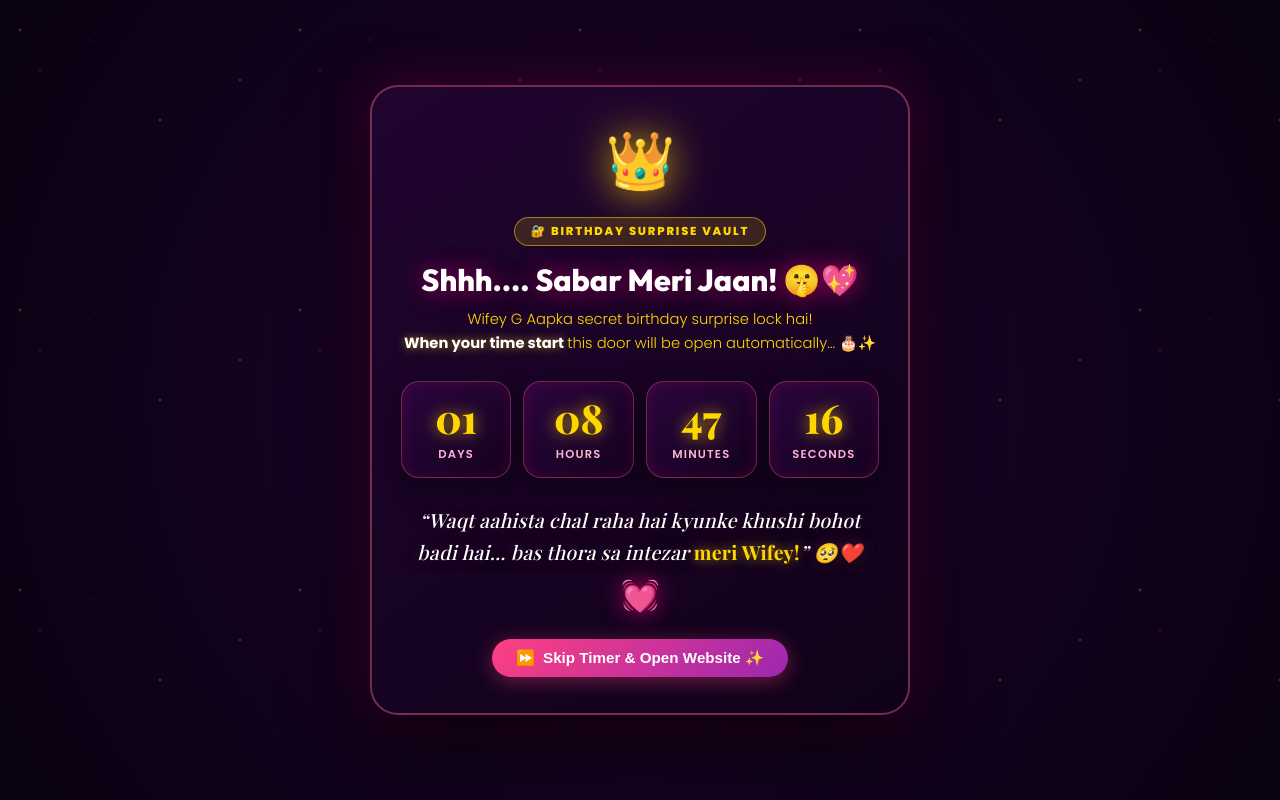
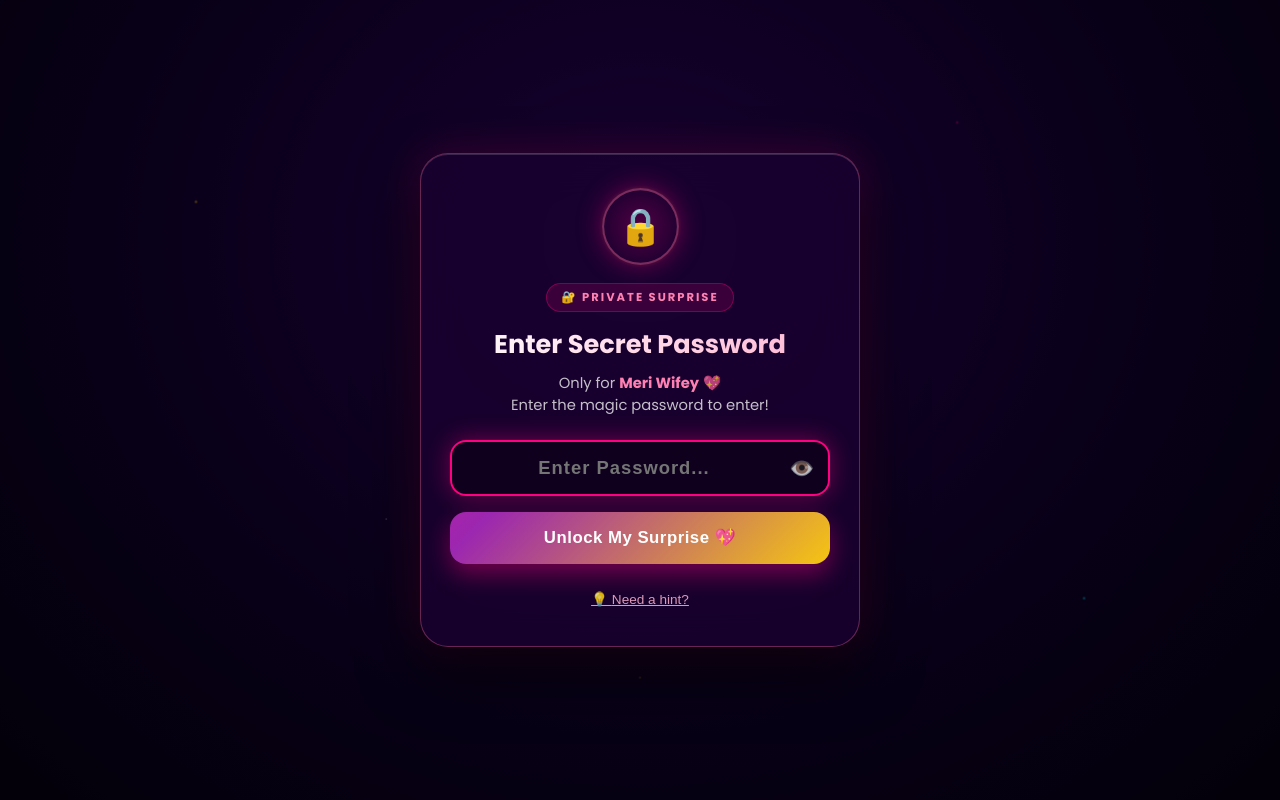
Before and after one commit to mehboobwaqar/birthday, a Next.js app: page / in a window 1280 px wide. Built offline with nearby package versions, Linux system fonts and the light colour scheme.

Commit message:
🔐 Set password to 'nono' (replacing MianG) & keep skip button on countdown timer

```diff
--- a/src/app/page.tsx
+++ b/src/app/page.tsx
@@ -6,7 +6,7 @@ import { useEffect, useState, useCallback, useRef, useMemo } from "react";
 const BIRTHDAY_NAME = "Laiba Ahmad";
 const BIRTHDAY_DATE = new Date("2003-09-10");
 const BIRTHDAY_YEAR = 2026;
-const SECRET_PASSWORD = "MianG";
+const SECRET_PASSWORD = "nono";
 
 // ─── Audio Tone Effects (Web Audio API) ───
 function playAudioCue(type: "success" | "wrong" | "kiss" | "twinkle") {
@@ -1732,7 +1732,7 @@ function PasswordGate({ onUnlock }: { onUnlock: () => void }) {
                     And if you really know, you don&apos;t need any hint! 💖
                     <br />
                     <span style={{ display: "inline-block", marginTop: "4px", color: "#ffd700" }}>
-                      <em>(Jo aap mujhe pyaar se bulati ho... Starts with <strong>M</strong>)</em>
+                      <em>(Aapka aur mera pyara secret word... Starts with <strong>N</strong> 💕)</em>
                     </span>
                   </p>
                 </div>
@@ -1768,7 +1768,7 @@ function EnvelopeIntro({ onOpen }: { onOpen: () => void }) {
 
 // ─── Main Page ───
 export default function BirthdayPage() {
-  const [isPasswordVerified] = useState(true); // Password disabled/none for now
+  const [isPasswordVerified, setIsPasswordVerified] = useState(false);
   const [isMidnightUnlocked, setIsMidnightUnlocked] = useState(false);
   const [envelopeOpened, setEnvelopeOpened] = useState(false);
   const [sessionKey, setSessionKey] = useState(0);
@@ -1776,13 +1776,16 @@ export default function BirthdayPage() {
 
   useEffect(() => {
     try {
+      if (sessionStorage.getItem("miang_password_verified") === "true") {
+        setIsPasswordVerified(true);
+      }
       if (sessionStorage.getItem("miang_midnight_bypassed") === "true" || isMidnightPassed()) {
         setIsMidnightUnlocked(true);
       }
     } catch { }
   }, []);
 
-  const isFullyUnlocked = isMidnightUnlocked;
+  const isFullyUnlocked = isPasswordVerified && isMidnightUnlocked;
 
   // Lock body scroll and keep viewport at top when website is not fully unlocked
   useEffect(() => {
@@ -1833,6 +1836,17 @@ export default function BirthdayPage() {
     setTimeout(() => fireConfetti(), 900);
   }, [fireConfetti]);
 
+  const handlePasswordVerified = useCallback(() => {
+    try {
+      sessionStorage.setItem("miang_password_verified", "true");
+    } catch { }
+    setIsPasswordVerified(true);
+    if (sessionStorage.getItem("miang_midnight_bypassed") === "true" || isMidnightPassed()) {
+      setIsMidnightUnlocked(true);
+    }
+    window.scrollTo({ top: 0, behavior: "instant" });
+  }, []);
+
   const handleMidnightUnlock = useCallback(() => {
     setIsMidnightUnlocked(true);
     window.scrollTo({ top: 0, behavior: "instant" });
@@ -1840,8 +1854,10 @@ export default function BirthdayPage() {
 
   const handleRelock = useCallback(() => {
     try {
+      sessionStorage.removeItem("miang_password_verified");
       sessionStorage.removeItem("miang_midnight_bypassed");
     } catch { }
+    setIsPasswordVerified(false);
     setIsMidnightUnlocked(false);
     setEnvelopeOpened(false);
     confettiFired.current = false;
@@ -1872,8 +1888,16 @@ export default function BirthdayPage() {
         </button>
       )}
 
-      {/* Midnight Countdown Gate (with Skip Button for MianG) */}
-      {!isMidnightUnlocked && (
+      {/* Step 1: Secret Password Gate (Password: nono) */}
+      {!isPasswordVerified && (
+        <PasswordGate
+          key={`gate-${sessionKey}`}
+          onUnlock={handlePasswordVerified}
+        />
+      )}
+
+      {/* Step 2: Midnight Countdown Gate (with Skip Button for MianG) */}
+      {isPasswordVerified && !isMidnightUnlocked && (
         <MidnightCountdownGate
           key={`midnight-${sessionKey}`}
           onUnlock={handleMidnightUnlock}
```
